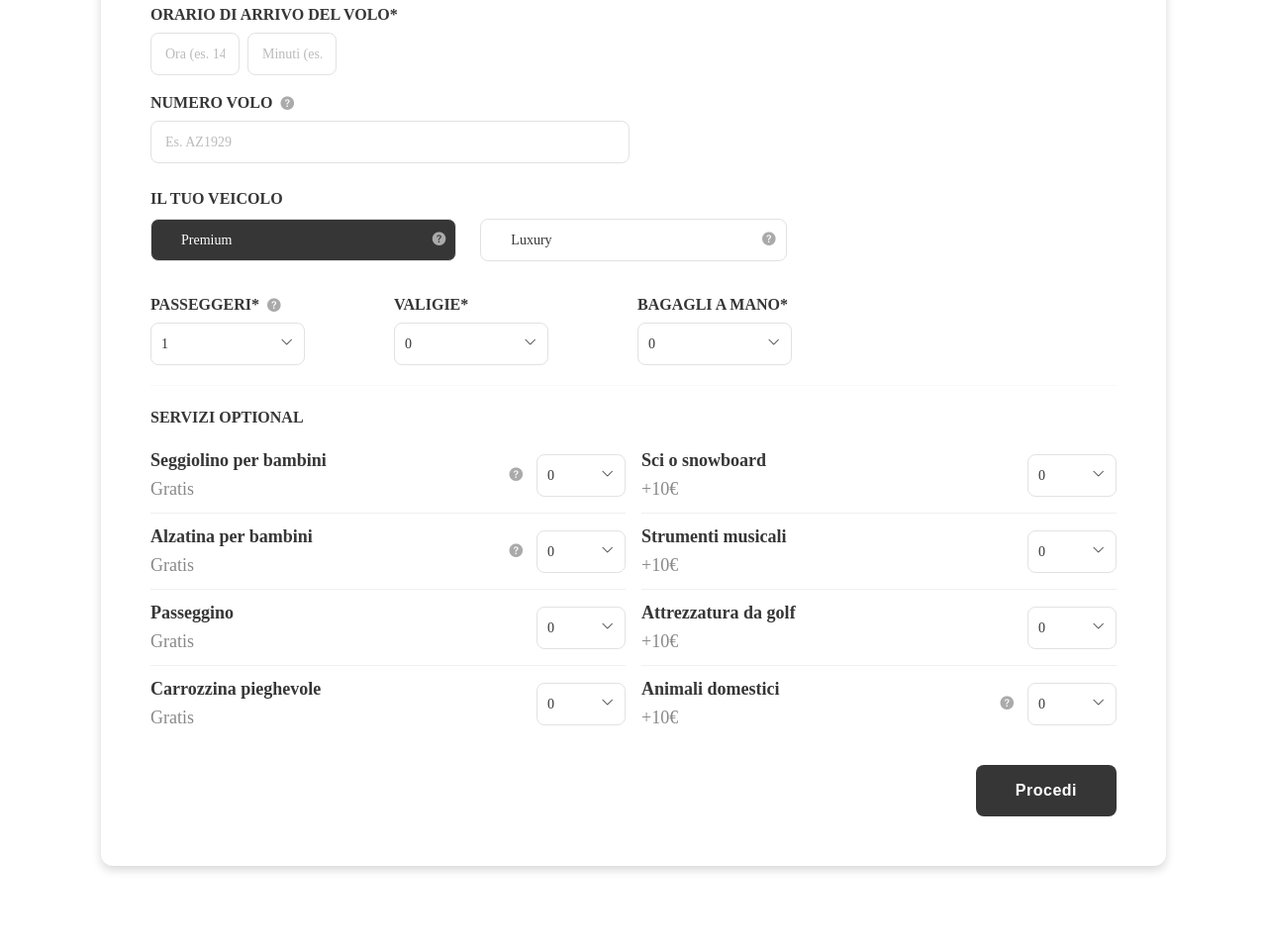
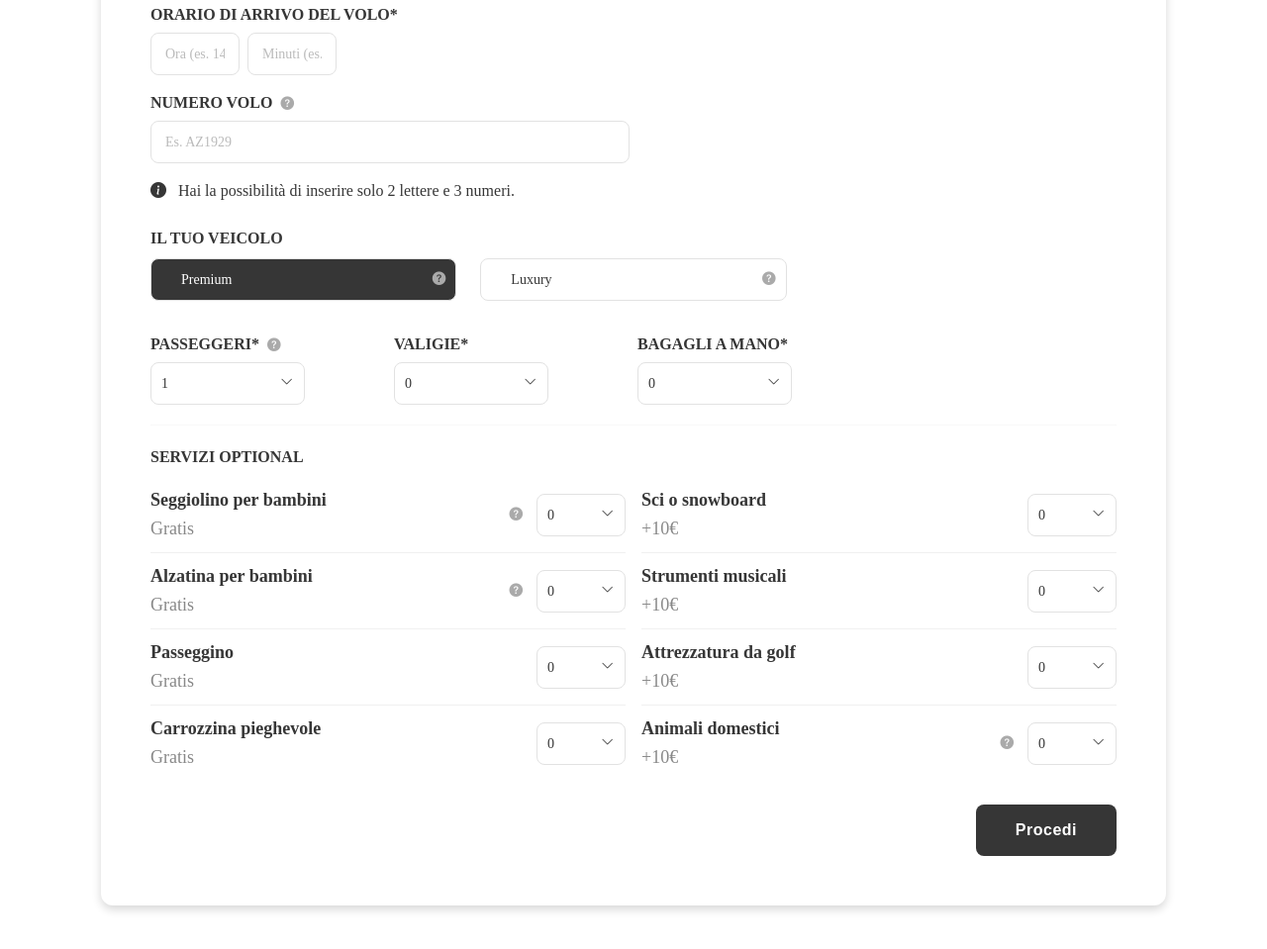
Before and after one commit to annaZambelli99/Stage-FSL, a plain HTML site: page Porta-EST/index.html in a window 1280 px wide. Shown: the part 1255-2214 px from the top of the page at 99% size. Before the commit the page ends 2178 px from the top, so only its background shows below. Drawn offline with nearby package versions, Linux system fonts and the light colour scheme; a web font is replaced by a local one.

Commit message:
Update index.html
Aggiunta di un messaggio di avviso quando l'utente inserisce il numero di volo. Così da renderlo consapevole che è normale che non possa inserire più di 2 lettere.

```diff
--- a/Porta-EST/index.html
+++ b/Porta-EST/index.html
@@ -151,6 +151,10 @@
               <input type="text" id="input-volo" class="form-input" placeholder="Es. AZ1929" maxlength="6" oninput="validaVolo(this)">
               <div id="volo-error" class="error-msg" style="display:none;">
                 <i class="bi bi-exclamation-circle me-1"></i>Formato non valido. Usa: 2 lettere IATA + 1-4 cifre (es. AZ1929)
+              </div>
+              <div class="mt-3" style="display:block">
+              <i class="bi bi-info-circle-fill me-2"></i>
+              Hai la possibilità di inserire solo 2 lettere e 3 numeri.
               </div>
             </div>
           </div>
```
